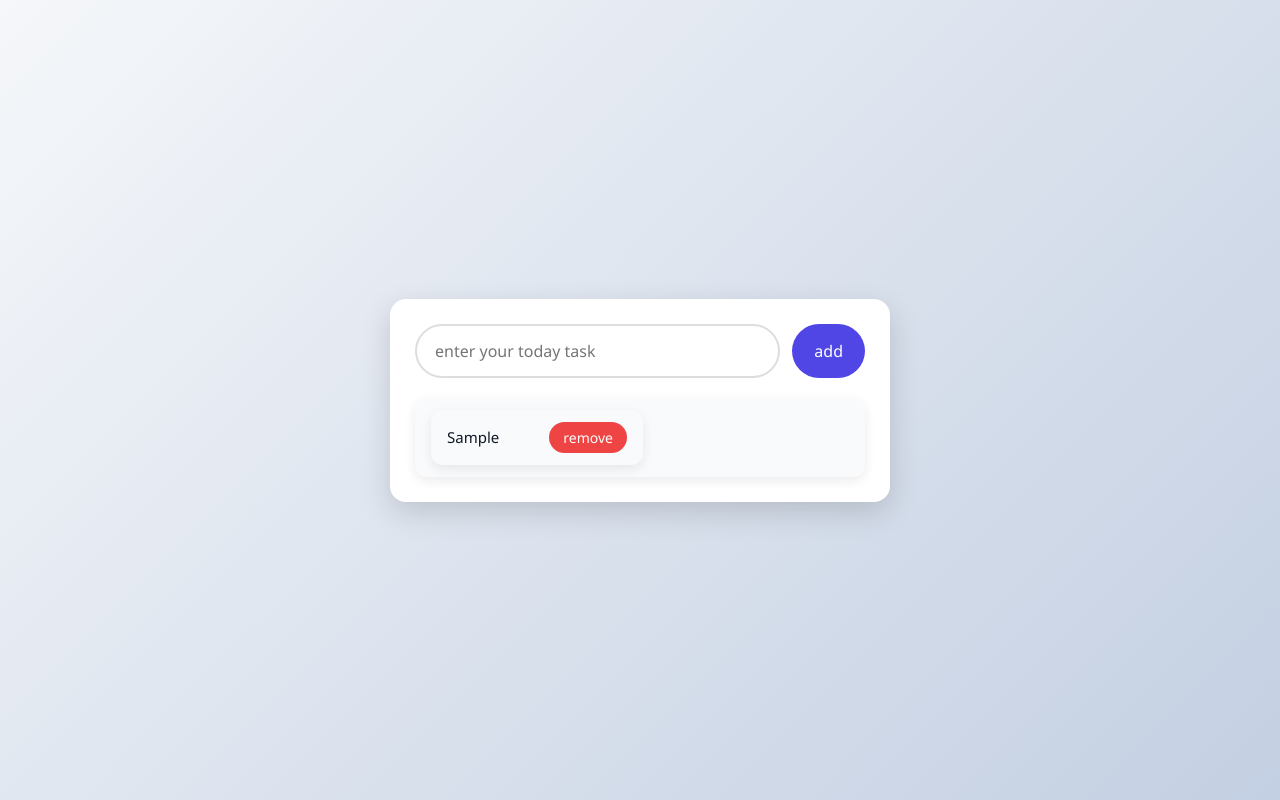
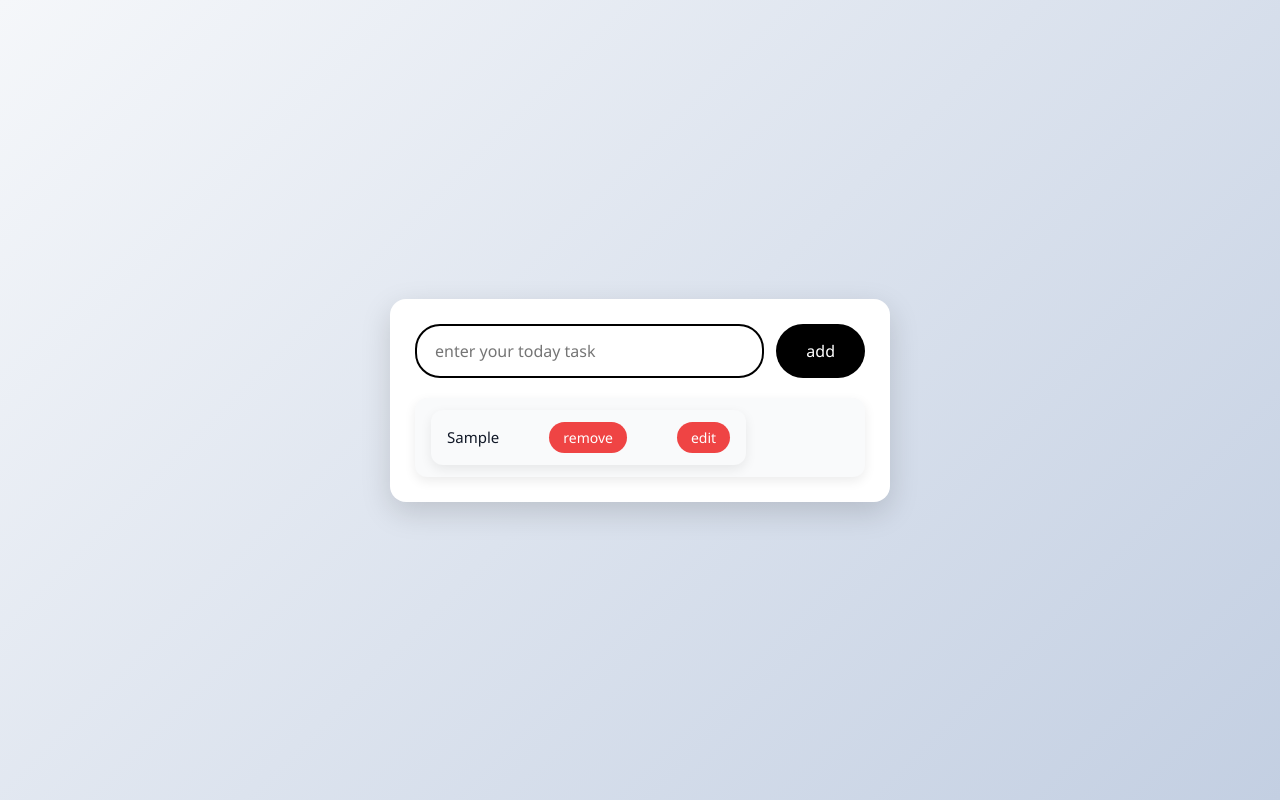
Before and after one commit to Aryanraval2030/JAVASCRIPT, a plain HTML site: page to-do-list/index.html in a window 1280 px wide. Both pictures are taken after typing "Sample" into the empty fields and a click on the button "add". Drawn offline with Linux system fonts and the light colour scheme.

Commit message:
to-do-list

```diff
--- a/to-do-list/index.html
+++ b/to-do-list/index.html
@@ -6,103 +6,7 @@
     <meta name="viewport" content="width=device-width, initial-scale=1.0">
     <title>to-do-list</title>
 
-    <style>
-        * {
-            margin: 0;
-            padding: 0;
-            box-sizing: border-box;
-            font-family: "Segoe UI", sans-serif;
-        }
-
-        body {
-            display: flex;
-            justify-content: center;
-            align-items: center;
-            height: 100vh;
-            background: linear-gradient(135deg, #f5f7fa, #c3cfe2);
-        }
-
-        .main-container {
-            width: 500px;
-            padding: 25px;
-            border-radius: 16px;
-            background: #ffffff;
-            box-shadow: 0 10px 30px rgba(0, 0, 0, 0.15);
-        }
-
-        .input-btn {
-            display: flex;
-            gap: 12px;
-            margin-bottom: 20px;
-        }
-
-        .input {
-            flex: 1;
-            padding: 14px 18px;
-            border: 2px solid #ddd;
-            border-radius: 30px;
-            font-size: 16px;
-            outline: none;
-            transition: 0.3s;
-        }
-
-        .input:focus {
-            border-color: #4f46e5;
-        }
-
-        #btn {
-            padding: 12px 22px;
-            border-radius: 30px;
-            font-size: 16px;
-            border: none;
-            background: #4f46e5;
-            color: #fff;
-            cursor: pointer;
-            transition: 0.3s;
-        }
-
-        #btn:hover {
-            background: #4338ca;
-        }
-
-        .forshow {
-            display: flex;
-            flex-direction: column;
-            gap: 10px;
-        }
-
-        .outer {
-            display: flex;
-            width: 100%;
-            justify-content: space-between;
-            align-items: center;
-            padding: 12px 16px;
-            border-radius: 12px;
-            background: #f9fafb;
-            gap: 50px;
-            box-shadow: 0 4px 12px rgba(0, 0, 0, 0.08);
-        }
-
-        .outer span {
-            font-size: 15px;
-            color: #111827;
-        }
-
-        #remove {
-            padding: 6px 14px;
-            border-radius: 20px;
-            border: none;
-            background: #ef4444;
-            color: #fff;
-            cursor: pointer;
-            font-size: 14px;
-            transition: 0.3s;
-        }
-
-        #remove:hover {
-            background: #dc2626;
-        }
-    </style>
+    <link rel="stylesheet" href="./style.css">
 </head>
 
 <body>
@@ -119,33 +23,7 @@
 
 
 
-    <script>
-        let input = document.querySelector(".input");
-        let btn = document.querySelector("#btn");
-        let forShow = document.querySelector(".forshow");
-
-        btn.addEventListener("click", () => {
-            let addTask = input.value;
-
-            if (addTask === "") {
-                alert("plz enter");
-                return;
-            }
-
-            forShow.innerHTML += `
-            <div class="outer">
-                <span>${addTask}</span>
-                <button id="remove" onclick="this.parentElement.remove()">remove</button>
-            </div>
-        `;
-
-            input.value = "";
-        });
-
-
-        function removeTask(button) {
-            button.parentElement.remove();
-        }
+    <script src="./script.js">
 
     </script>
 </body>
--- /dev/null
+++ b/to-do-list/script.js
@@ -0,0 +1,28 @@
+let input = document.querySelector(".input")
+let btn = document.querySelector("#btn")
+let forShow = document.querySelector(".forshow")
+
+btn.addEventListener("click", () => {
+    let addTask = input.value
+    if (addTask === "") {
+        alert("plz enter")
+        return;
+    }
+    forShow.innerHTML += `
+        <div class="outer">
+            <span>${addTask}</span>
+            <button id="remove" onclick="this.parentElement.remove()">remove</button>
+            <button id="edit" onclick="editTask(this)">edit</button>
+        </div>
+    `
+    input.value = ""
+})
+
+function removeTask(button) {
+    button.parentElement.remove()
+}
+function editTask(button) {
+    let taskText = button.parentElement.querySelector("span").innerText
+    input.value = taskText
+    button.parentElement.remove()
+}
--- /dev/null
+++ b/to-do-list/style.css
@@ -0,0 +1,110 @@
+   * {
+       margin: 0;
+       padding: 0;
+       box-sizing: border-box;
+       font-family: "Segoe UI", sans-serif;
+   }
+
+   body {
+       display: flex;
+       justify-content: center;
+       align-items: center;
+       height: 100vh;
+       background: linear-gradient(135deg, #f5f7fa, #c3cfe2);
+   }
+
+   .main-container {
+       width: 500px;
+       padding: 25px;
+       border-radius: 16px;
+       background: #ffffff;
+       box-shadow: 0 10px 30px rgba(0, 0, 0, 0.15);
+   }
+
+   .input-btn {
+       display: flex;
+       gap: 12px;
+       margin-bottom: 20px;
+   }
+
+   .input {
+       flex: 1;
+       padding: 14px 18px;
+       border: 2px solid #000000;
+       border-radius: 25px;
+       font-size: 16px;
+       outline: none;
+       transition: 0.3s;
+   }
+
+   .input:focus {
+       border-color: #4f46e5;
+   }
+
+   #btn {
+       padding: 10px 30px;
+       border-radius: 30px;
+       font-size: 16px;
+       border: none;
+       background: #000000;
+       color: #fff;
+       cursor: pointer;
+       transition: 0.3s;
+   }
+
+   #btn:hover {
+       background: #4338ca;
+   }
+
+   .forshow {
+       display: flex;
+       flex-direction: column;
+       gap: 10px;
+   }
+
+   .outer {
+       display: flex;
+       width: 100%;
+       justify-content: space-between;
+       align-items: center;
+       padding: 12px 16px;
+       border-radius: 12px;
+       background: #f9fafb;
+       gap: 50px;
+       box-shadow: 0 4px 12px rgba(0, 0, 0, 0.08);
+   }
+
+   .outer span {
+       font-size: 15px;
+       color: #111827;
+   }
+
+   #remove {
+       padding: 6px 14px;
+       border-radius: 20px;
+       border: none;
+       background: #ef4444;
+       color: #fff;
+       cursor: pointer;
+       font-size: 14px;
+       transition: 0.3s;
+   }
+
+   #remove:hover {
+       background: #dc2626;
+   }
+
+   #edit {
+       padding: 6px 14px;
+       border-radius: 20px;
+       border: none;
+       background: #ef4444;
+       color: #fff;
+       cursor: pointer;
+       font-size: 14px;
+       transition: 0.3s;
+   }
+
+   #edit:hover {
+       background: #dc2626;
+   }
```
